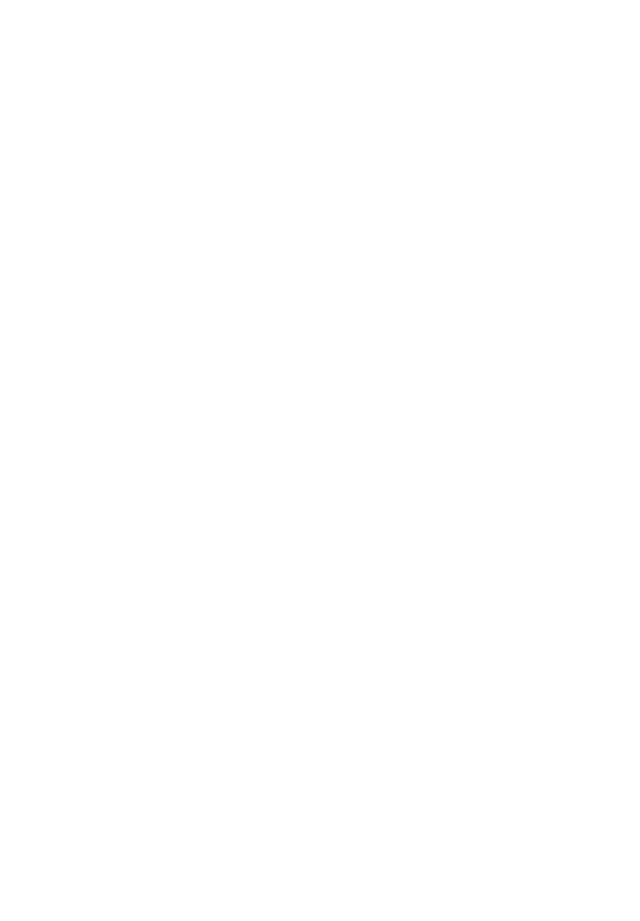
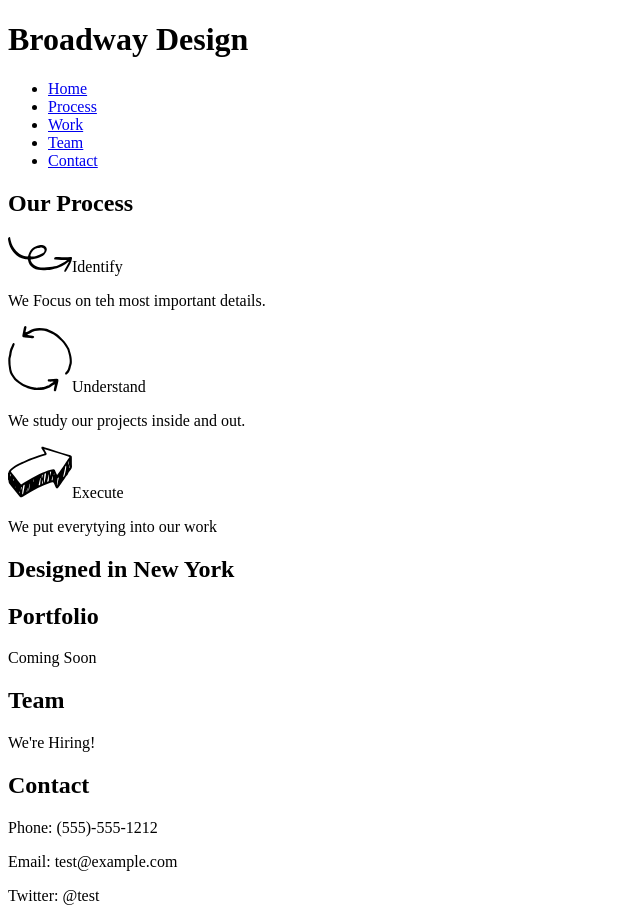
Before and after one commit to maxheitman/Broadway, a plain HTML site: page index.html in a window 1280 px wide. Shown: the whole page, without its empty margins (0-640 px from the left). Before the commit the page ends 800 px from the top, so only its background shows below. Drawn offline with Linux system fonts and the light colour scheme.

Commit message:
html complete

```diff
--- a/index.html
+++ b/index.html
@@ -7,19 +7,56 @@
   </head>
   <body>
     <div id="banner" class="banner">
+      <h1>Broadway Design</h1>
+
+      <ul>
+        <li><a href="#banner">Home</a></li>
+        <li><a href="#process">Process</a></li>
+        <li><a href="#work">Work</a></li>
+        <li><a href="#team">Team</a></li>
+        <li><a href="#contact">Contact</a></li>
     </div>
 
     <div id="process" class="process">
+       <h2>Our Process</h2>
+       <img src="./resources/pics/identify.svg"
+       <h3>Identify</h3>
+       <p>We Focus on teh most important details.</p>
+
+       <img src="./resources/pics/understand.svg"
+       <h3>Understand</h3>
+       <p>We study our projects inside and out.</p>
+
+       <img src="./resources/pics/execute.svg"
+       <h3>Execute</h3>
+       <p>We put everytying into our work</P>
+   </div>
+
+
+    <div id="design" class="design">
+      <h2>Designed in New York</h2>
     </div>
 
     <div id="work" class="work">
+      <h2>Portfolio</h2>
+      <p>Coming Soon</p>
     </div>
 
     <div id="team" class="team">
+      <h2>Team</h2>
+      <p>We're Hiring!</p>
     </div>
 
     <div id="contact" class="contact">
+      <h2>Contact</h2>
+      <p>Phone: (555)-555-1212</p>
+      <p>Email: test@example.com</p>
+      <p>Twitter: @test</P>
     </div>
+
+
+
+
 
 
   </body>
```
